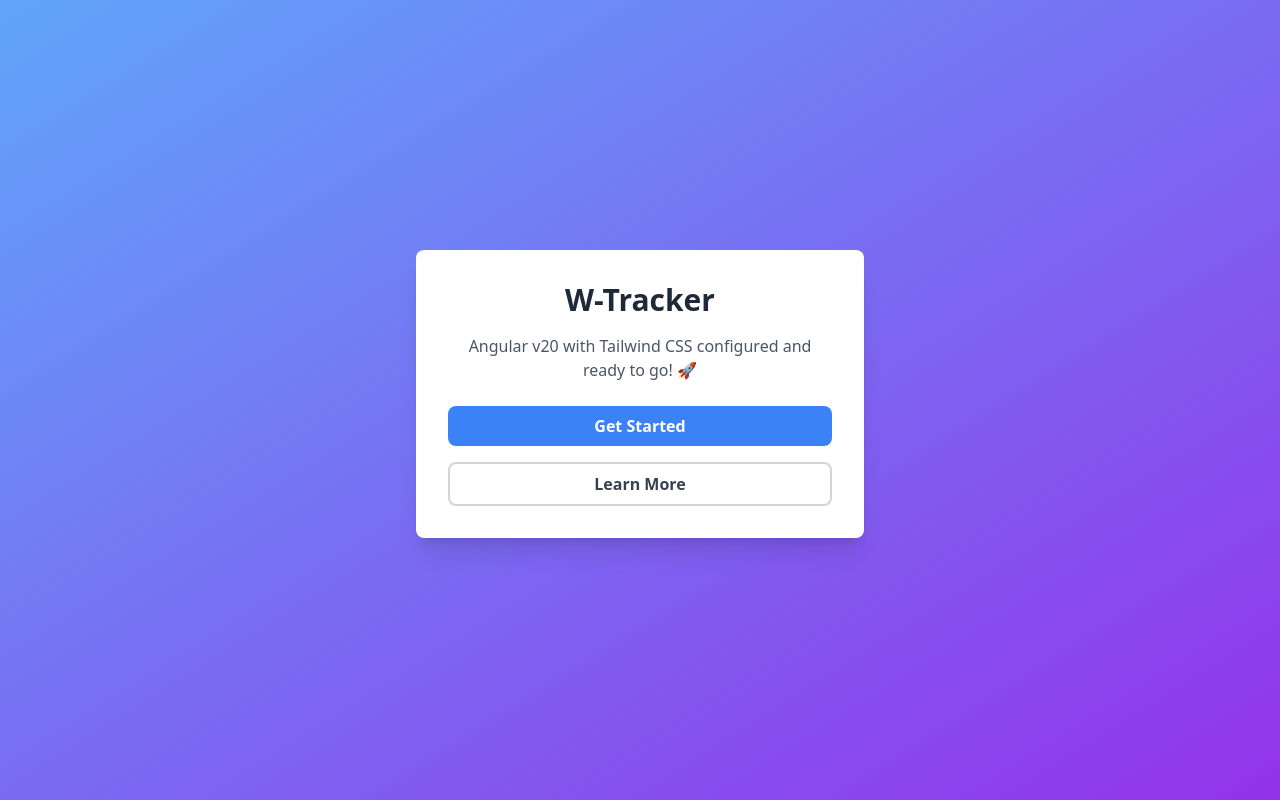
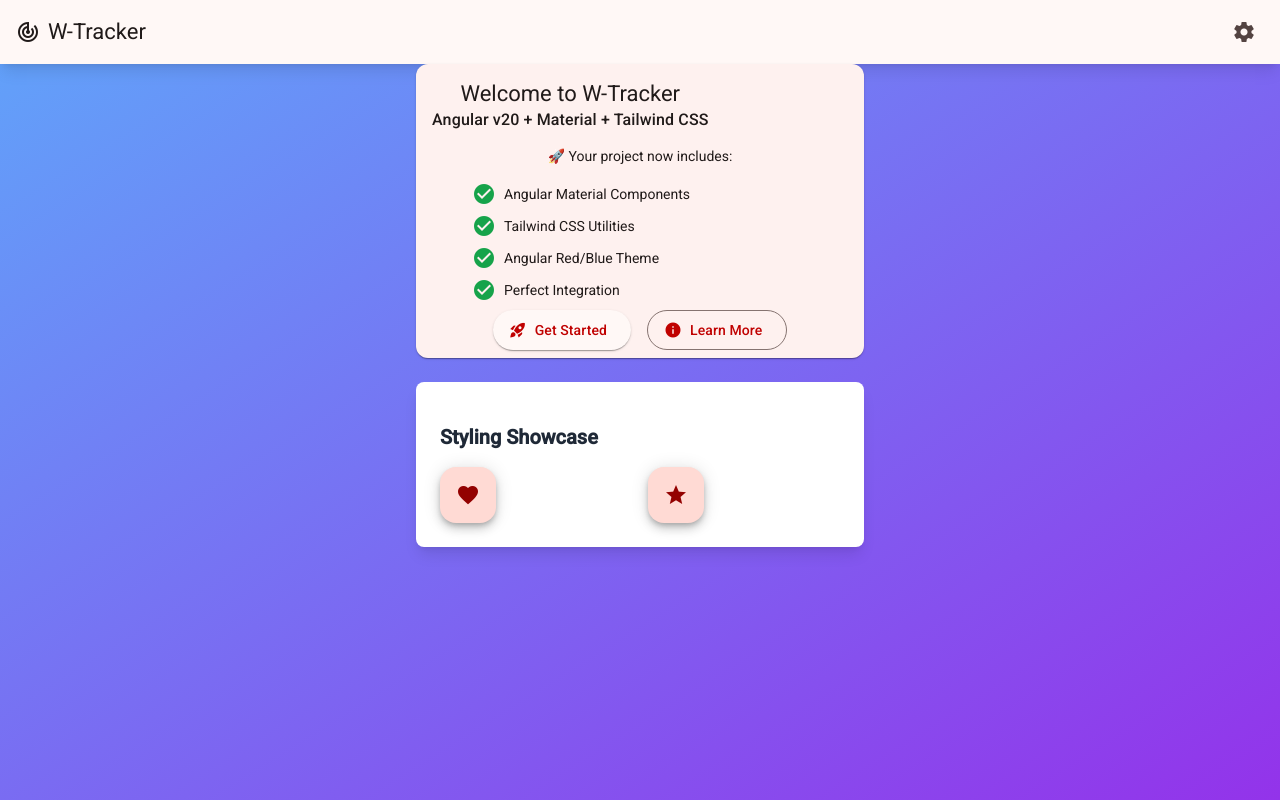
Before and after one commit to nikolastj/w-tracker, an Angular app: page / in a window 1280 px wide. Built offline with nearby package versions, Linux system fonts and the light colour scheme.

Commit message:
add angular material

```diff
--- a/package.json
+++ b/package.json
@@ -25,10 +25,12 @@
   },
   "private": true,
   "dependencies": {
+    "@angular/cdk": "^20.2.1",
     "@angular/common": "^20.2.0",
     "@angular/compiler": "^20.2.0",
     "@angular/core": "^20.2.0",
     "@angular/forms": "^20.2.0",
+    "@angular/material": "^20.2.1",
     "@angular/platform-browser": "^20.2.0",
     "@angular/router": "^20.2.0",
     "rxjs": "~7.8.0",
--- a/src/app/app.html
+++ b/src/app/app.html
@@ -1,22 +1,70 @@
-<div
-  class="flex min-h-screen items-center justify-center bg-gradient-to-br from-blue-400 to-purple-600 pb-3"
->
-  <div class="mx-4 w-full max-w-md rounded-lg bg-white p-8 shadow-xl">
-    <h1 class="mb-4 text-center text-3xl font-bold text-gray-800">W-Tracker</h1>
-    <p class="mb-6 text-center text-gray-600">
-      Angular v20 with Tailwind CSS configured and ready to go! 🚀
-    </p>
-    <div class="space-y-4">
-      <button
-        class="w-full transform rounded-lg bg-blue-500 px-4 py-2 font-semibold text-white transition duration-200 ease-in-out hover:scale-105 hover:bg-blue-600"
-      >
-        Get Started
-      </button>
-      <button
-        class="w-full rounded-lg border-2 border-gray-300 bg-transparent px-4 py-2 font-semibold text-gray-700 transition duration-200 hover:border-gray-400"
-      >
-        Learn More
-      </button>
+<div class="min-h-screen bg-gradient-to-br from-blue-400 to-purple-600">
+  <!-- Material Toolbar with Tailwind spacing -->
+  <mat-toolbar color="primary" class="mb-8 shadow-lg">
+    <mat-icon>track_changes</mat-icon>
+    <span class="ml-2">W-Tracker</span>
+    <span class="flex-1"></span>
+    <button mat-icon-button>
+      <mat-icon>settings</mat-icon>
+    </button>
+  </mat-toolbar>
+
+  <!-- Content area with Tailwind layout -->
+  <div class="flex items-center justify-center px-4">
+    <div class="mx-4 w-full max-w-md">
+      <!-- Material Card with Tailwind spacing -->
+      <mat-card class="mb-6">
+        <mat-card-header>
+          <mat-card-title class="text-center">Welcome to W-Tracker</mat-card-title>
+          <mat-card-subtitle class="text-center"
+            >Angular v20 + Material + Tailwind CSS</mat-card-subtitle
+          >
+        </mat-card-header>
+        <mat-card-content class="text-center">
+          <p class="mb-4">🚀 Your project now includes:</p>
+          <ul class="space-y-2 text-left">
+            <li class="flex items-center">
+              <mat-icon class="mr-2 text-green-600">check_circle</mat-icon>
+              Angular Material Components
+            </li>
+            <li class="flex items-center">
+              <mat-icon class="mr-2 text-green-600">check_circle</mat-icon>
+              Tailwind CSS Utilities
+            </li>
+            <li class="flex items-center">
+              <mat-icon class="mr-2 text-green-600">check_circle</mat-icon>
+              Angular Red/Blue Theme
+            </li>
+            <li class="flex items-center">
+              <mat-icon class="mr-2 text-green-600">check_circle</mat-icon>
+              Perfect Integration
+            </li>
+          </ul>
+        </mat-card-content>
+        <mat-card-actions class="flex justify-center space-x-4">
+          <button mat-raised-button color="primary">
+            <mat-icon>rocket_launch</mat-icon>
+            Get Started
+          </button>
+          <button mat-stroked-button>
+            <mat-icon>info</mat-icon>
+            Learn More
+          </button>
+        </mat-card-actions>
+      </mat-card>
+
+      <!-- Demonstration of combined styling -->
+      <div class="rounded-lg bg-white p-6 shadow-lg">
+        <h2 class="mb-4 text-xl font-bold text-gray-800">Styling Showcase</h2>
+        <div class="grid grid-cols-2 gap-4">
+          <button mat-fab color="accent" class="transform transition hover:scale-110">
+            <mat-icon>favorite</mat-icon>
+          </button>
+          <button mat-fab color="warn" class="transform transition hover:scale-110">
+            <mat-icon>star</mat-icon>
+          </button>
+        </div>
+      </div>
     </div>
   </div>
 </div>
--- a/src/index.html
+++ b/src/index.html
@@ -6,6 +6,8 @@
   <base href="/">
   <meta name="viewport" content="width=device-width, initial-scale=1">
   <link rel="icon" type="image/x-icon" href="favicon.ico">
+  <link href="https://fonts.googleapis.com/css2?family=Roboto:wght@300;400;500&display=swap" rel="stylesheet">
+  <link href="https://fonts.googleapis.com/icon?family=Material+Icons" rel="stylesheet">
 </head>
 <body>
   <app-root></app-root>
--- a/src/styles.scss
+++ b/src/styles.scss
@@ -1,5 +1,50 @@
+// Include theming for Angular Material with `mat.theme()`.
+// This Sass mixin will define CSS variables that are used for styling Angular Material
+// components according to the Material 3 design spec.
+// Learn more about theming and how to use it for your application's
+// custom components at https://material.angular.dev/guide/theming
+@use '@angular/material' as mat;
+
+html {
+  @include mat.theme(
+    (
+      color: (
+        primary: mat.$red-palette,
+        tertiary: mat.$blue-palette,
+      ),
+      typography: Roboto,
+      density: 0,
+    )
+  );
+}
+
+body {
+  // Default the application to a light color theme. This can be changed to
+  // `dark` to enable the dark color theme, or to `light dark` to defer to the
+  // user's system settings.
+  color-scheme: light;
+
+  // Set a default background, font and text colors for the application using
+  // Angular Material's system-level CSS variables. Learn more about these
+  // variables at https://material.angular.dev/guide/system-variables
+  background-color: var(--mat-sys-surface);
+  color: var(--mat-sys-on-surface);
+  font: var(--mat-sys-body-medium);
+
+  // Reset the user agent margin.
+  margin: 0;
+}
 /* You can add global styles to this file, and also import other style files */
 
 @tailwind base;
 @tailwind components;
 @tailwind utilities;
+
+html,
+body {
+  height: 100%;
+}
+body {
+  margin: 0;
+  font-family: Roboto, 'Helvetica Neue', sans-serif;
+}
--- a/tailwind.config.js
+++ b/tailwind.config.js
@@ -5,4 +5,8 @@ module.exports = {
     extend: {},
   },
   plugins: [require('@tailwindcss/typography')],
+  corePlugins: {
+    // Disable Tailwind's preflight to avoid conflicts with Angular Material
+    preflight: false,
+  },
 };
```
Also changed, not shown: src/app/app.ts (+6 -3 lines), 2 other files (tests, documents, lock files or other folders).
